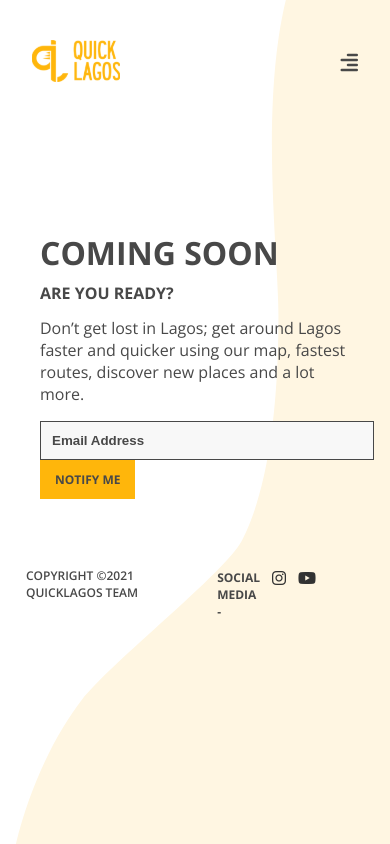
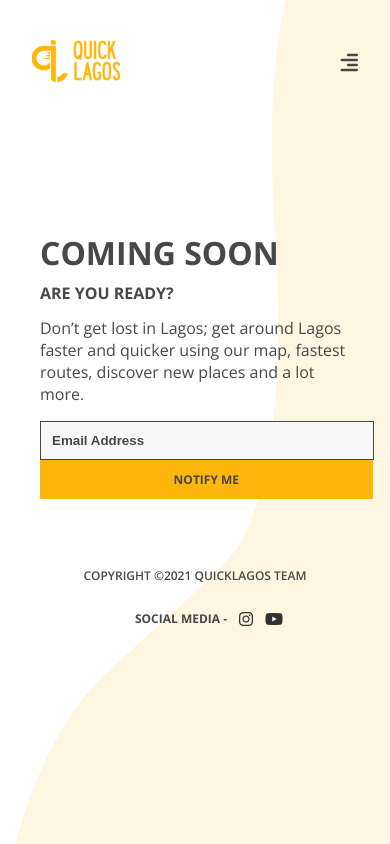
Before and after one commit to Quicklagos/coming-soon, a Vue app: page / in a window 390 px wide. Built offline with nearby package versions, Linux system fonts and the light colour scheme.

Commit message:
fixing mobile mode

```diff
--- a/src/components/UI/BaseButton.vue
+++ b/src/components/UI/BaseButton.vue
@@ -35,4 +35,35 @@ button:active {
   opacity: .9;
 }
 
+@media screen and (max-width: 540px){
+    button{
+        width: 105.2%;
+    }
+}
+@media screen and (max-width: 375px){
+    button{
+        width: 108%;
+    }
+}
+@media screen and (max-width: 414px){
+    button{
+        width: 107.3%;
+    }
+}
+@media screen and (max-width: 375px){
+    button{
+        width: 108%;
+    }
+}
+@media screen and (max-width: 375px){
+    button{
+        width: 110%;
+    }
+}
+@media screen and (max-width: 375px){
+    button{
+        width: 108.5%;
+    }
+}
+
 </style>
--- a/src/components/layout/TheFooter.vue
+++ b/src/components/layout/TheFooter.vue
@@ -1,11 +1,13 @@
 <template>
   <footer>
       <p> {{ copyright }} </p>
-      <ul>
+      <div>
+        <ul>
           <li class="main">SOCIAL MEDIA - </li>
           <li><a href=""><i class="fab fa-instagram"></i></a></li>
           <li><a href=""><i class="fab fa-youtube"></i></a></li>
-      </ul>
+        </ul>
+      </div>
   </footer>
 </template>
 
@@ -50,4 +52,24 @@ a{
     color: #323232;
     font-size: 16px;
 }
+
+@media screen and (max-width: 500px){
+    footer{
+        display: block;
+        text-align: center;
+    }
+    div{
+        display: center;
+        display: grid;
+        place-content: center;
+    }
+    ul{
+        margin-right: 0;
+        display: flex;
+    }
+    p{
+        margin-right: 0;
+        margin-left: 0;
+    }
+}
 </style>
```
